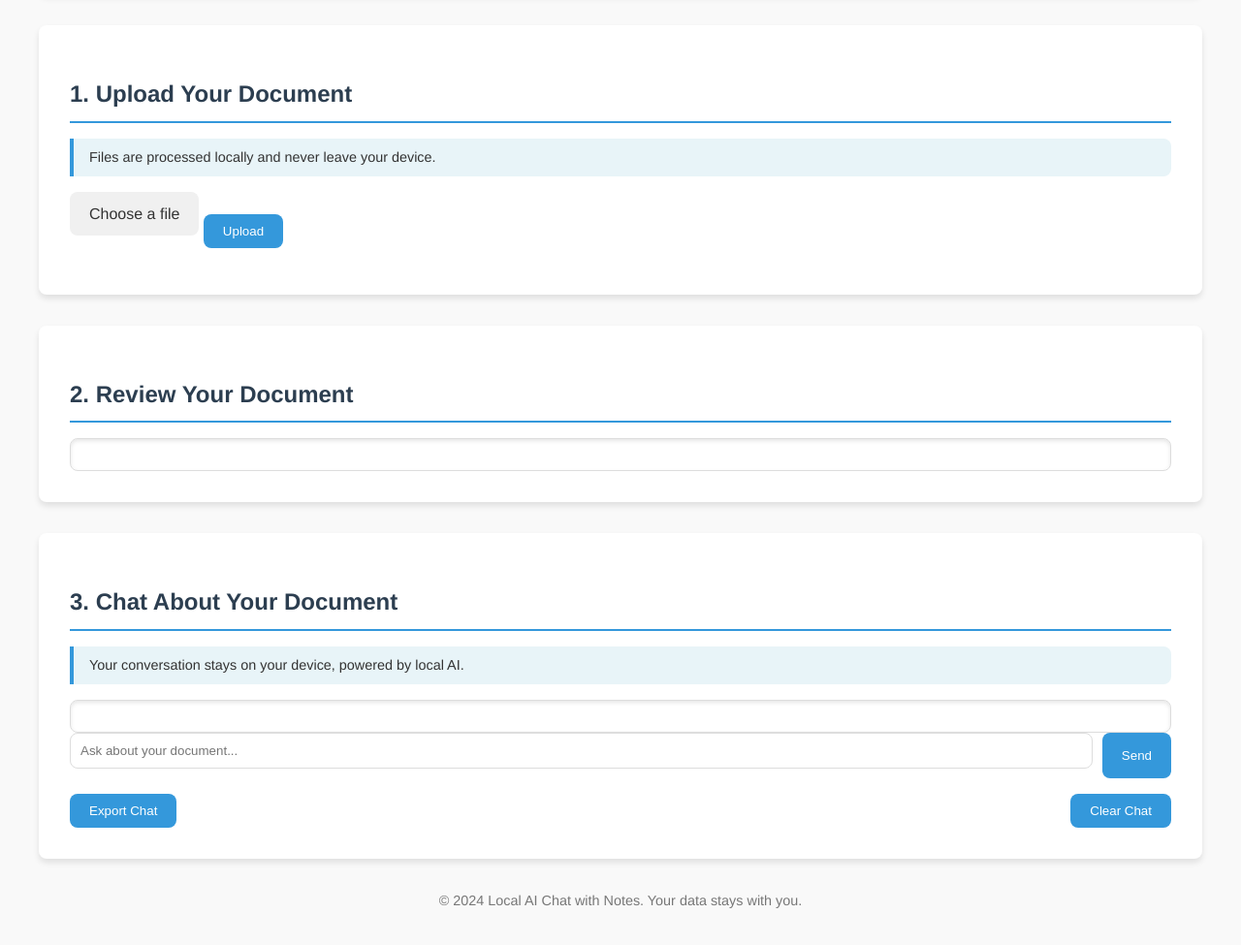
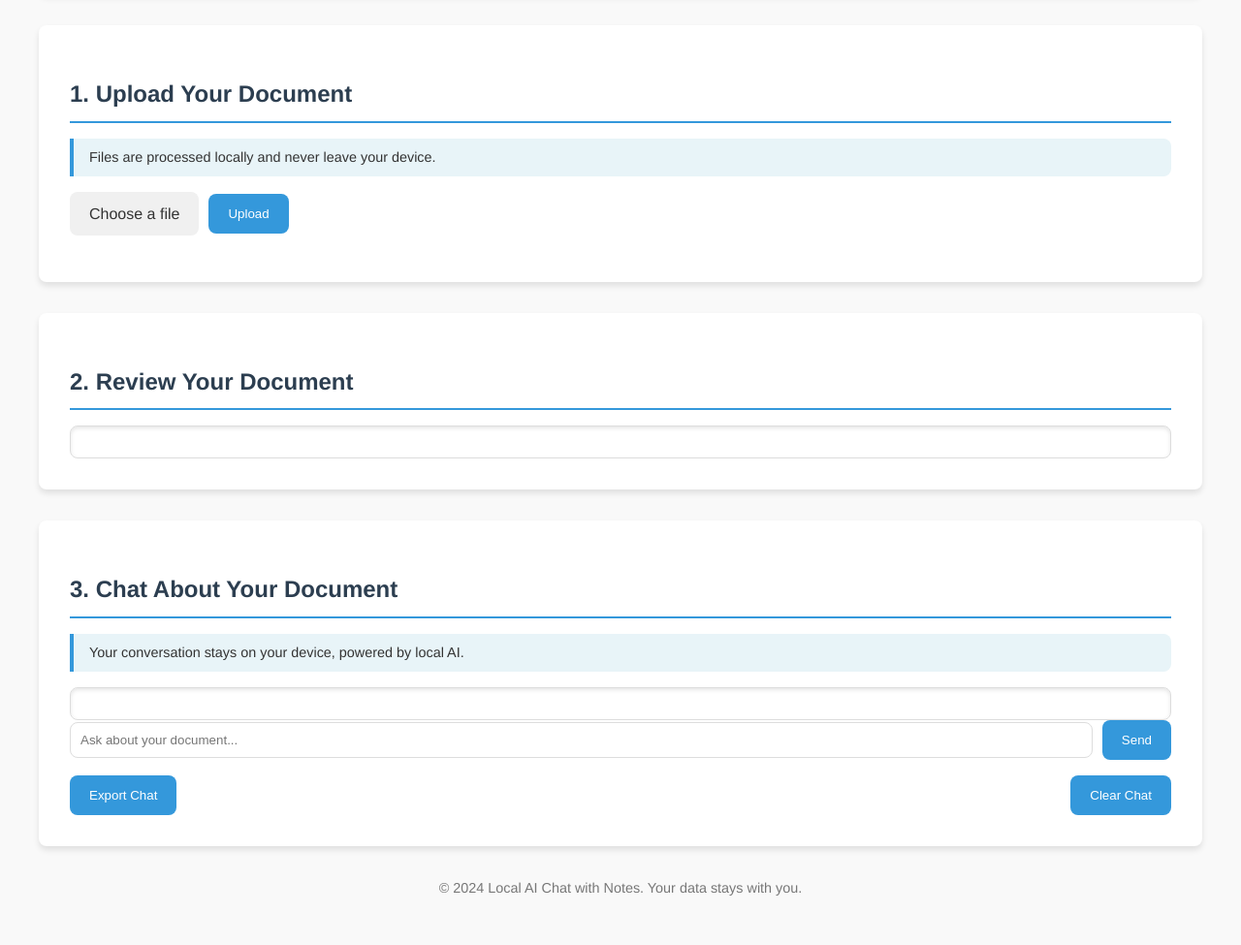
Before and after one commit to fivestarspicy/chat-with-notes, a Flask app: page / in a window 1280 px wide. Shown: the part 220-1195 px from the top of the page at 97% size. After the commit the page ends 1144 px from the top, so only its background shows below. Run offline with Flask 3, Linux system fonts and the light colour scheme.

Commit message:
Fix UI inconsistencies

```diff
--- a/static/style.css
+++ b/static/style.css
@@ -69,6 +69,12 @@ form {
     margin-bottom: 1rem;
 }
 
+#uploadForm {
+    display: flex;
+    align-items: center;
+    gap: 10px;
+}
+
 .file-input-wrapper {
     position: relative;
     overflow: hidden;
@@ -113,6 +119,7 @@ button {
     cursor: pointer;
     border-radius: var(--border-radius);
     transition: var(--transition);
+    height: 41px; /* Match the height of the input field */
 }
 
 button:hover {
@@ -138,10 +145,12 @@ button:hover {
 #chatForm {
     display: flex;
     gap: 10px;
+    align-items: center;
 }
 
 #userInput {
     flex-grow: 1;
+    margin-bottom: 0;
 }
 
 footer {
```
